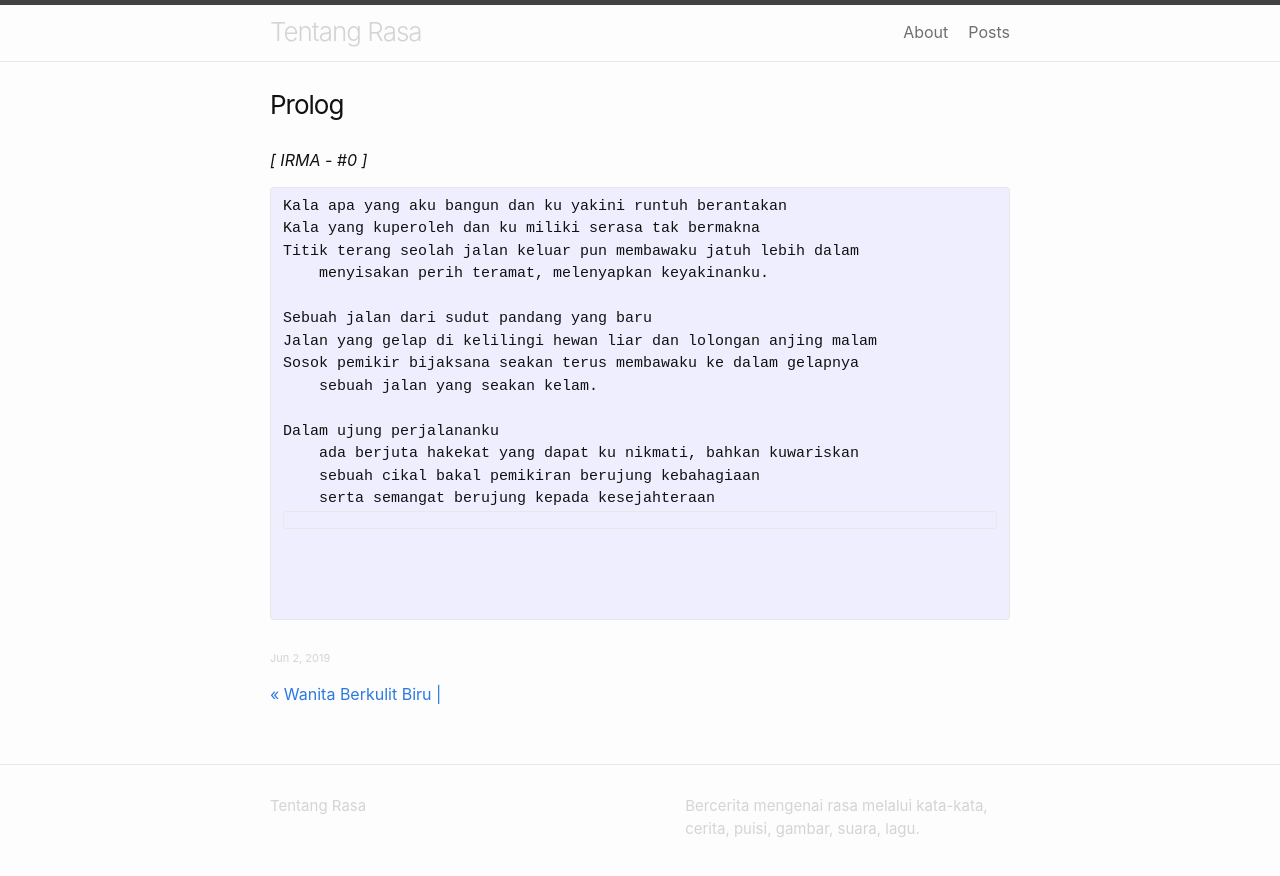
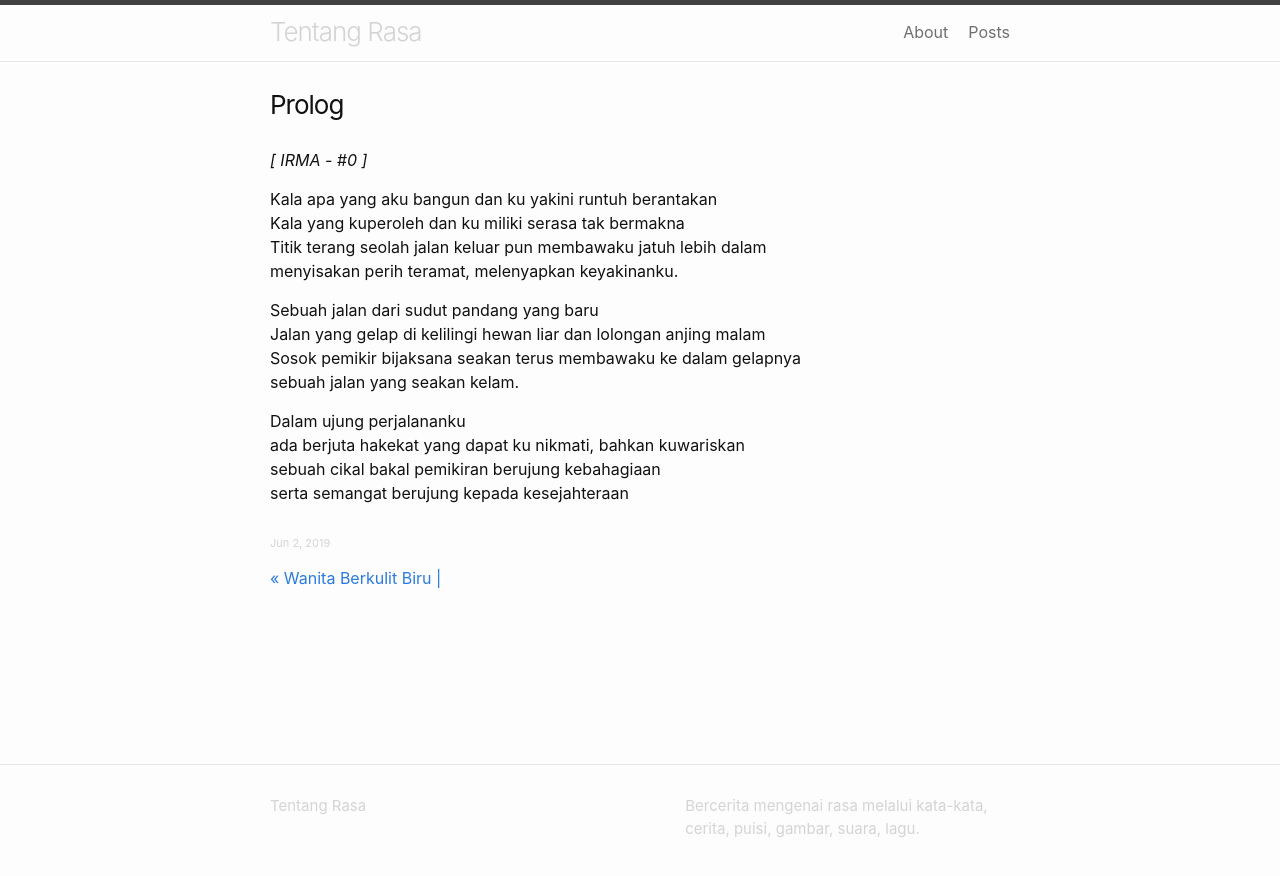
Before and after one commit to tonshans/tonshans.github.io, a Jekyll site: the page built from _posts/2019-06-03-IRMA-e0-Prolog.markdown, in a window 1280 px wide. Shown: the top 876 px of the page. Built offline with Jekyll 4.4.1, drawn with Linux system fonts in a browser that asks for light colours.

Commit message:
irma e0-r6

```diff
--- a/_posts/2019-06-03-IRMA-e0-Prolog.markdown
+++ b/_posts/2019-06-03-IRMA-e0-Prolog.markdown
@@ -6,19 +6,18 @@ categories: [cerpen, irma]
 ---
 
 *[ IRMA - #0 ]*
-<pre>
+
 Kala apa yang aku bangun dan ku yakini runtuh berantakan
 Kala yang kuperoleh dan ku miliki serasa tak bermakna
 Titik terang seolah jalan keluar pun membawaku jatuh lebih dalam
-    menyisakan perih teramat, melenyapkan keyakinanku.
+      menyisakan perih teramat, melenyapkan keyakinanku.
 
 Sebuah jalan dari sudut pandang yang baru
 Jalan yang gelap di kelilingi hewan liar dan lolongan anjing malam
 Sosok pemikir bijaksana seakan terus membawaku ke dalam gelapnya
-    sebuah jalan yang seakan kelam.
+      sebuah jalan yang seakan kelam.
 
 Dalam ujung perjalananku
-    ada berjuta hakekat yang dapat ku nikmati, bahkan kuwariskan
-    sebuah cikal bakal pemikiran berujung kebahagiaan
-    serta semangat berujung kepada kesejahteraan
-<pre/>
+      ada berjuta hakekat yang dapat ku nikmati, bahkan kuwariskan
+      sebuah cikal bakal pemikiran berujung kebahagiaan
+      serta semangat berujung kepada kesejahteraan
```
